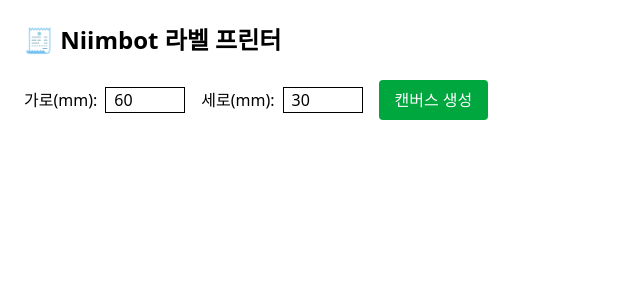
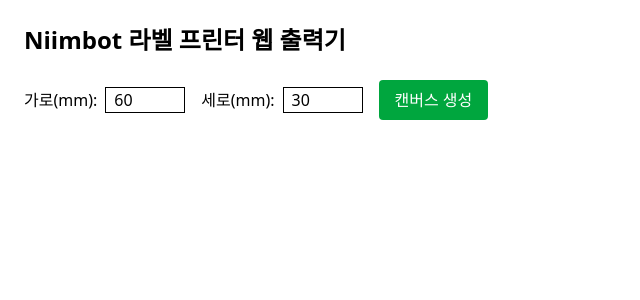
Before and after one commit to Junsang-Mun/niimbot-web, a SvelteKit app: page / in a window 1280 px wide. Shown: the top 300 px of the page, without its empty margins (0-640 px from the left). Built offline with nearby package versions, Linux system fonts and the light colour scheme.

Commit message:
chroe: change title

```diff
--- a/src/routes/+page.svelte
+++ b/src/routes/+page.svelte
@@ -218,7 +218,7 @@
 </script>
 
 <main class="p-6 space-y-6">
-    <h1 class="text-2xl font-bold">🧾 Niimbot 라벨 프린터</h1>
+    <h1 class="text-2xl font-bold">Niimbot 라벨 프린터 웹 출력기</h1>
 
     {#if !initialized}
         <div class="flex items-center space-x-4">
```
